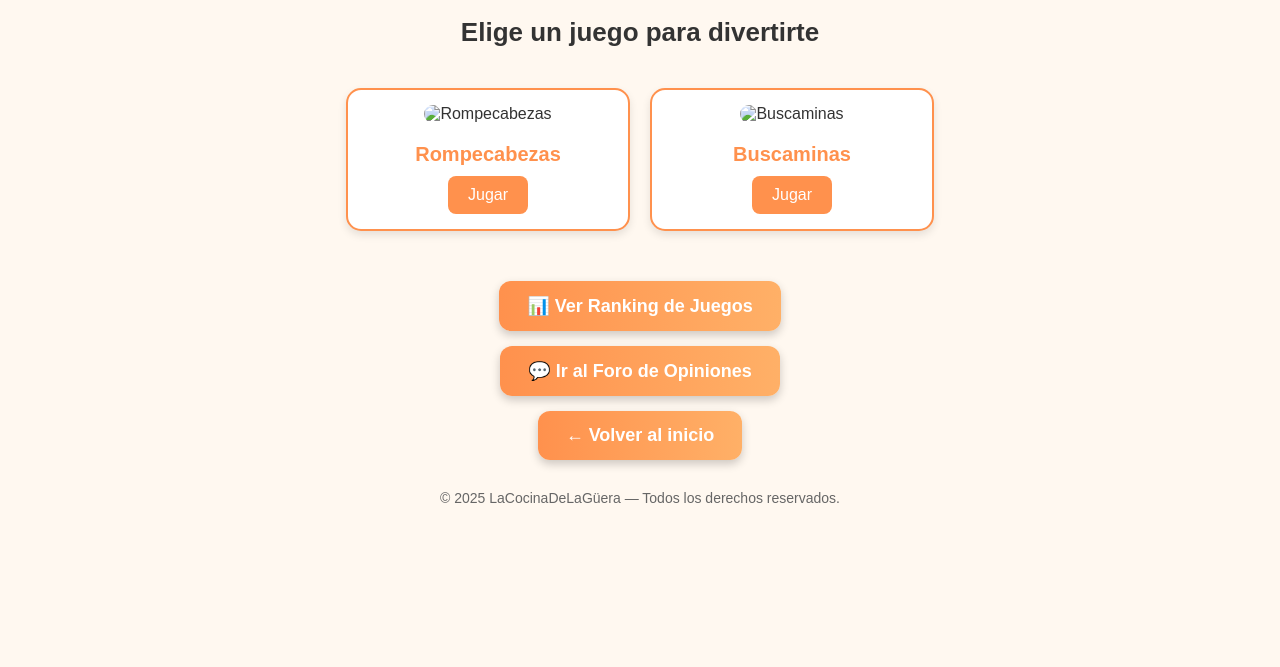
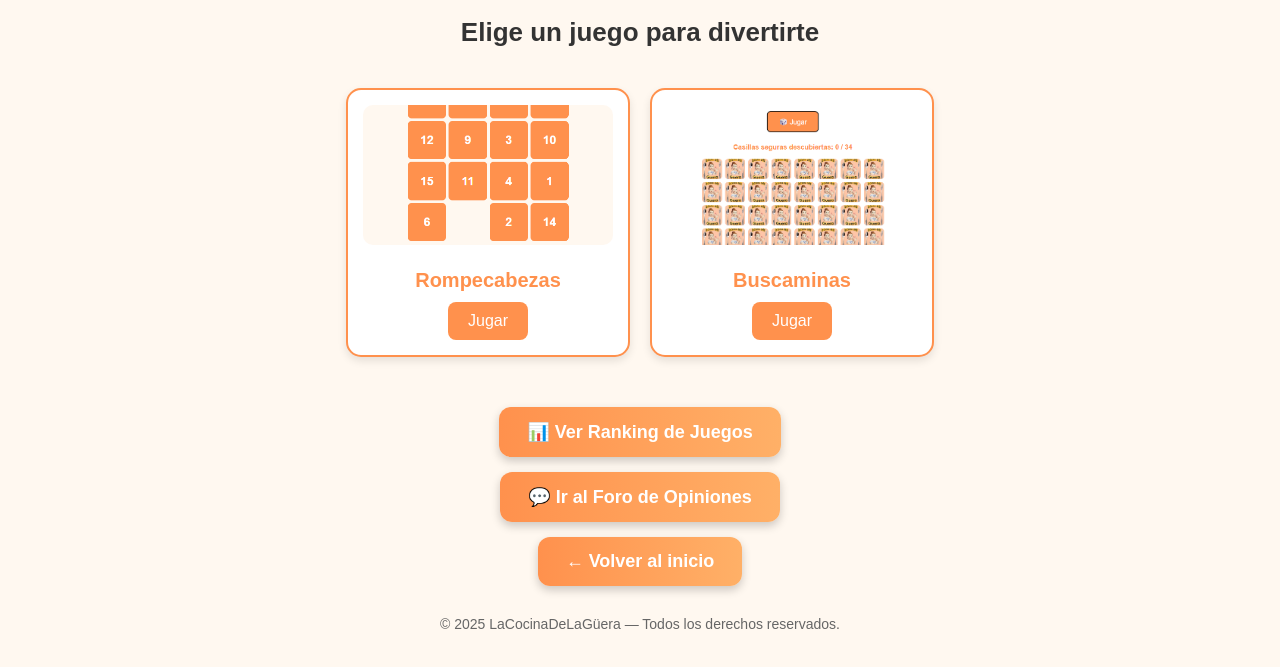
Before and after one commit to JulioCesarSantos-08/JuegosCocinaGuera, a plain HTML site: page menujuegos.html in a window 1280 px wide. Shown: the part 97-764 px from the top of the page. Drawn offline with Linux system fonts and the light colour scheme.

Commit message:
septimo commit

```diff
--- a/menujuegos.html
+++ b/menujuegos.html
@@ -132,14 +132,14 @@
   <div class="contenedor-juegos">
     <!-- Juego 1 -->
     <div class="juego">
-      <img src="imagenes/rompecabezas.jpg" alt="Rompecabezas" />
+      <img src="imagenes/rompecabezas.png" alt="Rompecabezas" />
       <h3>Rompecabezas</h3>
       <button onclick="location.href='juegos/juego1.html'">Jugar</button>
     </div>
 
     <!-- Juego 2 -->
     <div class="juego">
-      <img src="imagenes/buscaminas.jpg" alt="Buscaminas" />
+      <img src="imagenes/buscaminas.png" alt="Buscaminas" />
       <h3>Buscaminas</h3>
       <button onclick="location.href='juegos/juego2.html'">Jugar</button>
     </div>
```
Also changed, not shown: imagenes/buscaminas.png (added), imagenes/rompecabezas.png (added).
